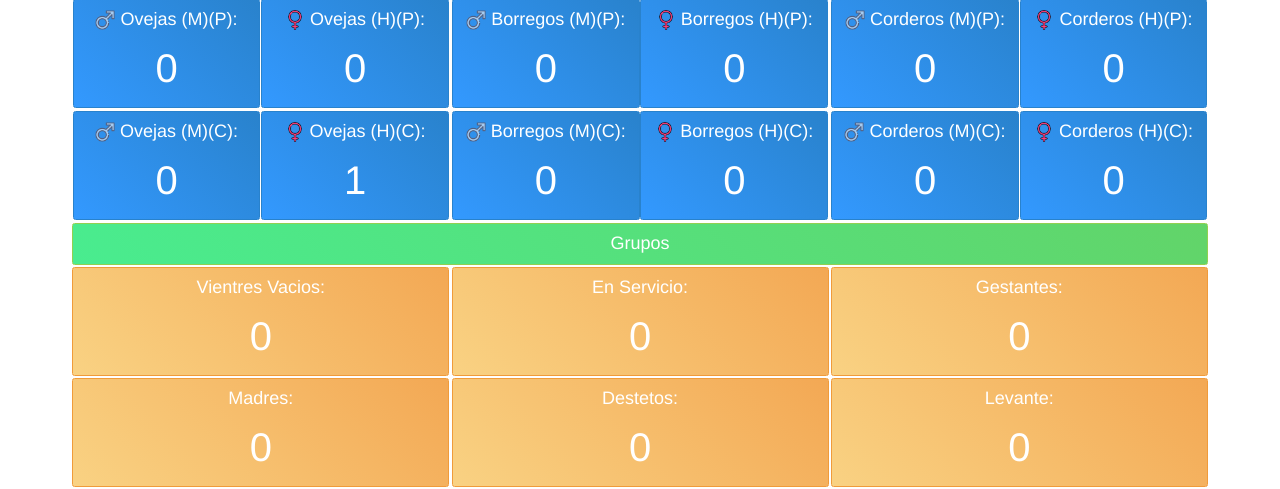
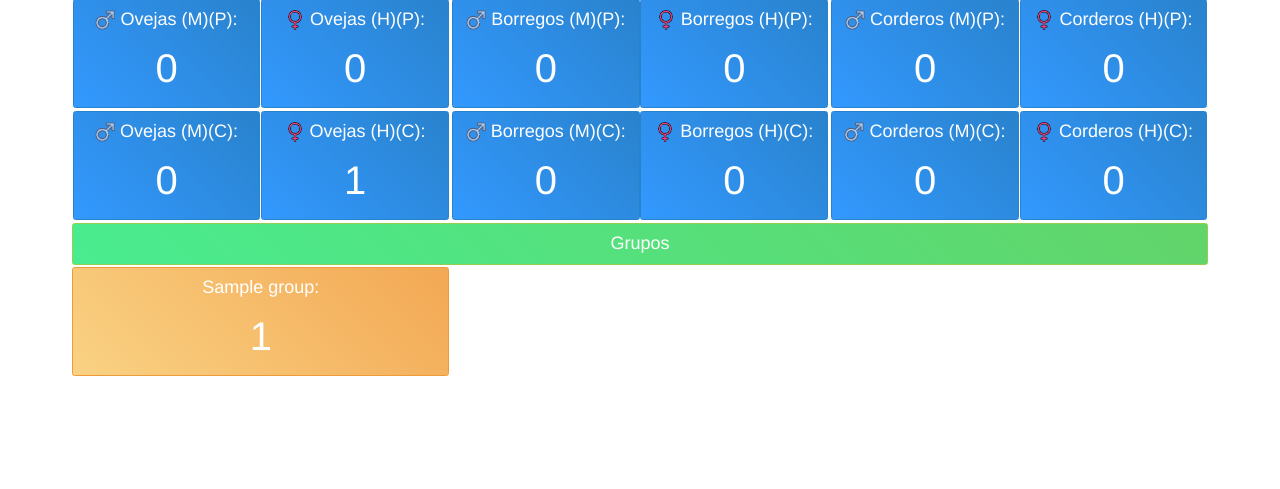
Before and after one commit to Yursksf1/mi_carreta, a Django app: page / in a window 1280 px wide. Shown: the part 511-1000 px from the top of the page. After the commit the page ends 887 px from the top, so only its background shows below. Run offline with Django 3.2, Linux system fonts and the light colour scheme; tables that the repository leaves empty hold one stand-in row (values such as "Sample post"); some libraries are stand-ins or nearby versions.

Commit message:
add new tables

```diff
--- a/myapp/controllers.py
+++ b/myapp/controllers.py
@@ -1,4 +1,4 @@
-from myapp.models import Sheep, HistoryWeather, SheepBreed, HistoryWeight, HistoryFamacha, HistoryBodyCondition, Observations
+from myapp.models import Sheep, Group, SheepGroup, HistoryWeather, SheepBreed, HistoryWeight, HistoryFamacha, HistoryBodyCondition, Observations
 
 
 class SheepController(object):
@@ -17,6 +17,19 @@ class SheepController(object):
         sheep_breeds = SheepBreed.objects.filter(percent__gte=pure).all()
         ids_pure = [sheep_breed.sheep.id for sheep_breed in sheep_breeds]
         return ids_pure
+
+    @staticmethod
+    def get_id_in_group(group_name):
+        """
+        Return id sheep in group
+        :param: group_name, name gropu Ie, "service"
+        return list ids. Ie, [12,13,14,25]
+        """
+        group = Group.objects.filter(slug=group_name).first()
+
+        sheep_groups = SheepGroup.objects.filter(group=group).all()
+        ids_sheep = [sheep_group.sheep.id for sheep_group in sheep_groups]
+        return ids_sheep
 
     @staticmethod
     def get_id_range_weight(weight_range_min, weight_range_max):
--- a/myapp/models.py
+++ b/myapp/models.py
@@ -204,6 +204,22 @@ class Breed(models.Model):
         return self.name
 
 
+class Group(models.Model):
+    id = models.UUIDField(primary_key=True, default=uuid.uuid4, editable=False)
+    name = models.fields.CharField(max_length=100)
+    slug = models.SlugField(max_length=100, default="")
+    active = models.fields.BooleanField(default=True)
+    description = models.fields.CharField(max_length=300)
+
+    def count(self):
+        sh = SheepGroup.objects.filter(group_id=self.id).all()
+        return len(sh)
+
+
+    def __str__(self):
+        return self.name
+
+
 class SheepBreed(models.Model):
     breed = models.ForeignKey(
         Breed,
@@ -217,6 +233,45 @@ class SheepBreed(models.Model):
 
     )
     percent = models.DecimalField(max_digits=5, decimal_places=2)
+
+    def __str__(self):
+        return '{} - {} - {}'.format(self.sheep, self.percent, self.breed.name)
+
+
+class SheepGroup(models.Model):
+    group = models.ForeignKey(
+        Group,
+        on_delete=models.CASCADE,
+        related_name='sheep'
+    )
+    sheep = models.ForeignKey(
+        Sheep,
+        on_delete=models.CASCADE,
+        related_name='group'
+
+    )
+    date_start = models.DateTimeField(auto_now_add=True)
+    date_end = models.DateTimeField()
+
+    def __str__(self):
+        return '{} - {}'.format(self.sheep, self.group)
+
+
+class Service(models.Model):
+    sheep_hembra = models.ForeignKey(
+        Sheep,
+        on_delete=models.CASCADE,
+        related_name='service_hembra'
+
+    )
+    sheep_macho = models.ForeignKey(
+        Sheep,
+        on_delete=models.CASCADE,
+        related_name='service_macho'
+
+    )
+    date_start = models.DateTimeField(auto_now_add=True)
+    date_end = models.DateTimeField()
 
     def __str__(self):
         return '{} - {} - {}'.format(self.sheep, self.percent, self.breed.name)
@@ -257,6 +312,16 @@ class Observations(models.Model):
     )
     description = models.fields.CharField(max_length=100)
     active = models.fields.BooleanField(default=True)
+    create_at = models.DateTimeField(auto_now_add=True)
+
+
+class HistorySheep(models.Model):
+    id = models.UUIDField(primary_key=True, default=uuid.uuid4, editable=False)
+    sheep = models.ForeignKey(
+        Sheep,
+        on_delete=models.CASCADE,
+    )
+    description = models.fields.CharField(max_length=500)
     create_at = models.DateTimeField(auto_now_add=True)
 
 
--- a/myapp/templates/dashboard.html
+++ b/myapp/templates/dashboard.html
@@ -404,16 +404,17 @@
         </a>
 
         <div>
-            <a href="{% url 'app:feed' %}?active=true">
+            {% for group in groups %}
+                <a href="{% url 'app:feed' %}?group={{ group.slug }}">
                     <div class="col-sm-4 col-xs-4 dashboard-container grupos">
                         <div class="card text-white bg-gradient-grupos">
 
                             <h4>
-                            Vientres Vacios: <br>
+                                {{ group.name }}: <br>
                             </h4>
                             <p>
-                            {% if  num_corderos  %}
-                                {{ num_corderos }}
+                                {% if  group.count  %}
+                                    {{ group.count }}
                                 {% else %}
                                     0
                                 {% endif %}
@@ -422,96 +423,8 @@
                         </div>
                     </div>
                 </a>
-            <a href="{% url 'app:feed' %}?active=true">
-            <div class="col-sm-4 col-xs-4 dashboard-container grupos">
-                <div class="card text-white bg-gradient-grupos">
 
-                    <h4>
-                        En Servicio: <br>
-                    </h4>
-                    <p>
-                        {% if  num_borregos  %}
-                            {{ num_borregos }}
-                        {% else %}
-                            0
-                        {% endif %}
-                    </p>
-
-                </div>
-            </div>
-            </a>
-            <a href="{% url 'app:feed' %}?active=true">
-            <div class="col-sm-4 col-xs-4 dashboard-container grupos">
-                <div class="card text-white bg-gradient-grupos">
-
-                    <h4>
-                        Gestantes: <br>
-                    </h4>
-                    <p>
-                        {% if  num_corderos  %}
-                            {{ num_corderos }}
-                        {% else %}
-                            0
-                        {% endif %}
-                    </p>
-
-                </div>
-            </div>
-            </a>
-            <a href="{% url 'app:feed' %}?active=true">
-                <div class="col-sm-4 col-xs-4 dashboard-container grupos">
-                    <div class="card text-white bg-gradient-grupos">
-
-                        <h4>
-                            Madres: <br>
-                        </h4>
-                        <p>
-                            {% if  num_corderos  %}
-                                {{ num_corderos }}
-                            {% else %}
-                                0
-                            {% endif %}
-                        </p>
-
-                    </div>
-                </div>
-            </a>
-            <a href="{% url 'app:feed' %}?active=true">
-            <div class="col-sm-4 col-xs-4 dashboard-container grupos">
-                <div class="card text-white bg-gradient-grupos">
-
-                    <h4>
-                        Destetos: <br>
-                    </h4>
-                    <p>
-                        {% if  num_borregos  %}
-                            {{ num_borregos }}
-                        {% else %}
-                            0
-                        {% endif %}
-                    </p>
-
-                </div>
-            </div>
-            </a>
-            <a href="{% url 'app:feed' %}?active=true">
-            <div class="col-sm-4 col-xs-4 dashboard-container grupos">
-                <div class="card text-white bg-gradient-grupos">
-
-                    <h4>
-                        Levante: <br>
-                    </h4>
-                    <p>
-                        {% if  num_corderos  %}
-                            {{ num_corderos }}
-                        {% else %}
-                            0
-                        {% endif %}
-                    </p>
-
-                </div>
-            </div>
-            </a>
+            {% endfor %}
         </div>
 
     </div>
--- a/myapp/views.py
+++ b/myapp/views.py
@@ -11,7 +11,7 @@ from django.urls import reverse
 from django.db.models import Q
 import datetime
 
-from myapp.models import HistoryWeight, HistoryWeather, SheepBreed, Sheep, HistoryWeight, Observations, HistoryPluviometer, HistoryBodyCondition, HistoryFamacha
+from myapp.models import HistoryWeight, HistoryWeather, SheepBreed, Sheep, HistoryWeight, Observations, HistoryPluviometer, HistoryBodyCondition, HistoryFamacha, Group
 from myapp.serializers import HistoryWeatherSerialize
 from myapp.controllers import SheepController
 from django.http import FileResponse
@@ -151,11 +151,9 @@ def dashboard(request):
 
     num_vendidas = 25
     num_muertes = 6
+    groups = Group.objects.all()
 
-    return render(
-        request,
-        'dashboard.html',
-        {
+    context = {
             'total': total,
 
             'num_machos_p': num_machos_p,
@@ -186,8 +184,16 @@ def dashboard(request):
             'num_natal': num_natal,
             'num_destetes': num_destetes,
             'num_vendidas': num_vendidas,
-            'num_muertes': num_muertes
+            'num_muertes': num_muertes,
+
+            'groups': groups
+
         }
+
+    return render(
+        request,
+        'dashboard.html',
+        context
     )
 
 class WeatherCreateView(CreateView):
@@ -247,6 +253,13 @@ class SheepsFeedView(ListView):
 
             if self.request.GET['breeds'] == 'comercial':
                 queryset = queryset.exclude(id__in=ids_pure)
+
+        if 'group' in self.request.GET:
+            group_name = self.request.GET['group']
+            ids_in_group = SheepController.get_id_in_group(group_name)
+            queryset = queryset.filter(
+                id__in=ids_in_group
+            )
 
         if 'type' in self.request.GET:
             if self.request.GET['type'] == 'cordero':
```
Also changed, not shown: myapp/admin.py (+16 -3 lines), myapp/migrations/0009_group_historysheep_service_sheepgroup.py (added), myapp/migrations/0010_auto_20220428_0900.py (added), myapp/migrations/0011_group_slug.py (added). Lines whose indentation alone changed are shown as unchanged.
